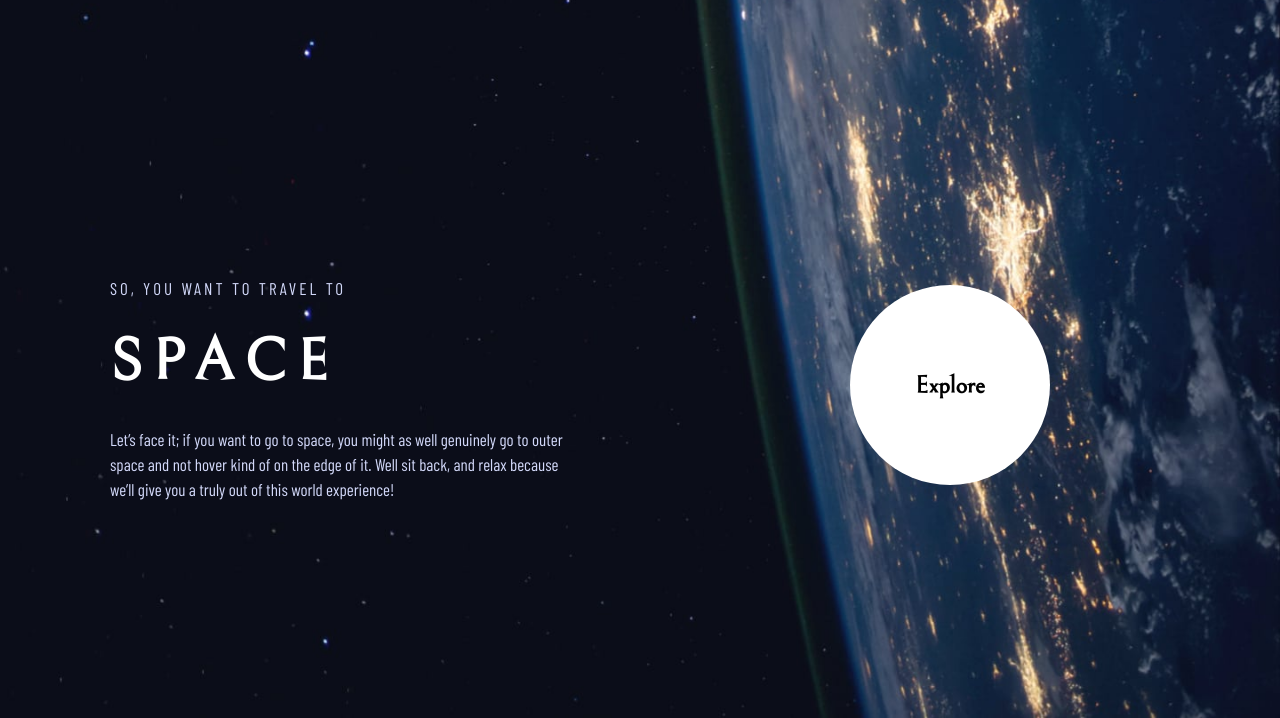
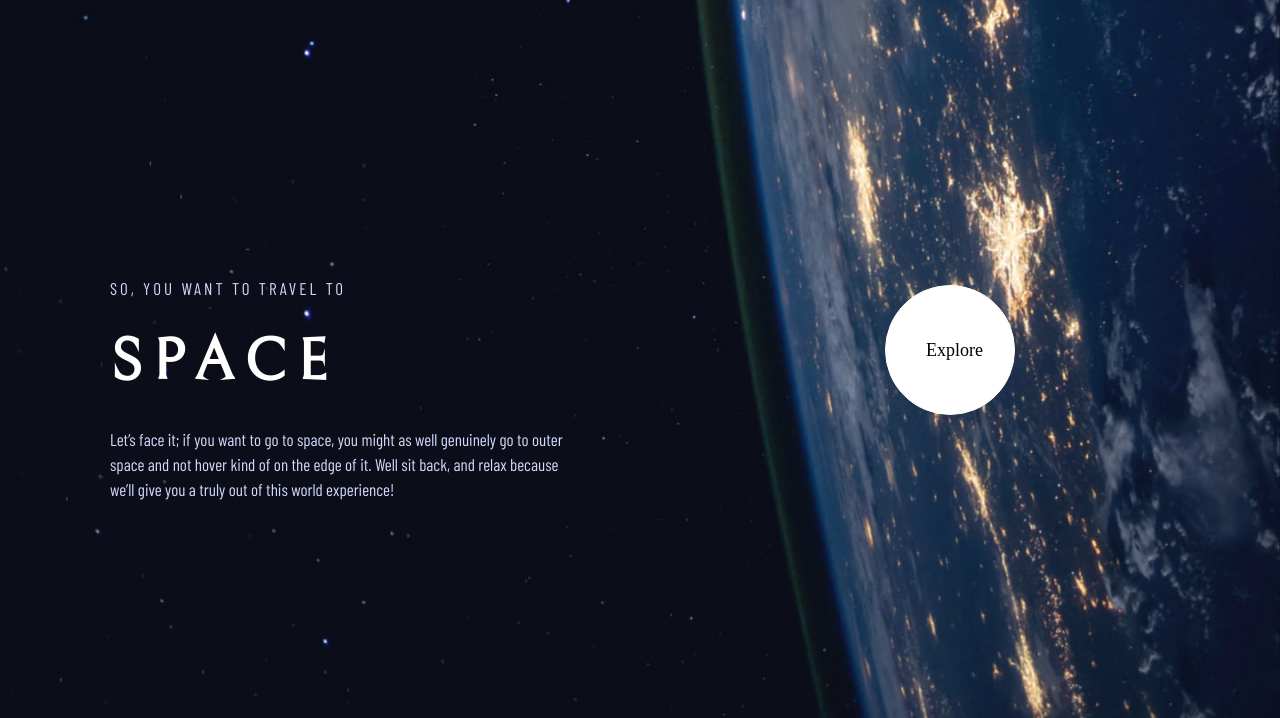
Before and after one commit to NetizenCode/space-tourism-website, a plain HTML site: page index.html in a window 1280 px wide. Shown: the part 82-800 px from the top of the page. Drawn offline with Linux system fonts and the light colour scheme.

Commit message:
button and links modified

```diff
--- a/index.css
+++ b/index.css
@@ -62,22 +62,20 @@ h1 {
     line-height: 25px;
     word-break: normal;
 }
-.explore-container {
-    display: flex;
-    justify-content: center;
-    margin-top: 70px;
-}
-button {
-    width: 150px;
+a {
+    border: 1px solid white;
     border-radius: 999px;
-    height: 150px;
-    padding: 20px;
-    font-family: 'Bellefair';
-    font-weight: 700;
-    font-size: 25px;
-    border: none;
+    width: 130px;
+    height: 130px;
+    padding: 40px;
+    margin: 20px auto;
+    display: block;
+    align-content: center;
+    text-decoration: none;
     background-color: white;
-    color: hsl(230, 35, 7);
+    color: black;
+    font-weight: 500;
+    font-size: 18px;
 }
 
 @media(min-width: 766px) {
--- a/index.html
+++ b/index.html
@@ -24,9 +24,7 @@
             because we’ll give you a truly out of this world experience!
           </p>
         </div>
-        <div class="explore-container">
-          <button><a href="./destination-moon.html" target="_self"></a>Explore</button>
-        </div>
+          <a href="/destination-moon.html" target="_self" class="button">Explore</a>
       </div>
     </div>
 
```
Also changed, not shown: destination-europa.html (+4 -4 lines), destination-mars.html (+4 -4 lines), destination-moon.html (+4 -4 lines), destination-titan.html (+4 -4 lines).
